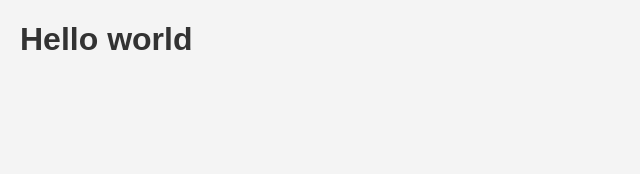
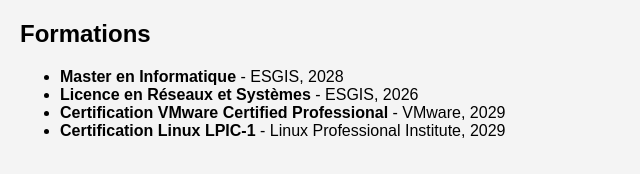
Before and after one commit to Reyan1083/mon-cv, a plain HTML site: page index.html in a window 1280 px wide. Shown: the whole page, without its empty margins (0-640 px from the left). Drawn offline with Linux system fonts and the light colour scheme.

Commit message:
mise en place de la section formations

```diff
--- a/index.html
+++ b/index.html
@@ -7,6 +7,12 @@
     <link rel="stylesheet" href="style.css">
 </head>
 <body>
-    <h1>Hello world</h1>
+    <h2>Formations</h2>
+    <ul>
+        <li><strong>Master en Informatique</strong> - ESGIS, 2028</li>
+        <li><strong>Licence en Réseaux et Systèmes</strong> - ESGIS, 2026</li>
+        <li><strong>Certification VMware Certified Professional</strong> - VMware, 2029</li>
+        <li><strong>Certification Linux LPIC-1</strong> - Linux Professional Institute, 2029</li>
+    </ul>
 </body>
 </html>
```
